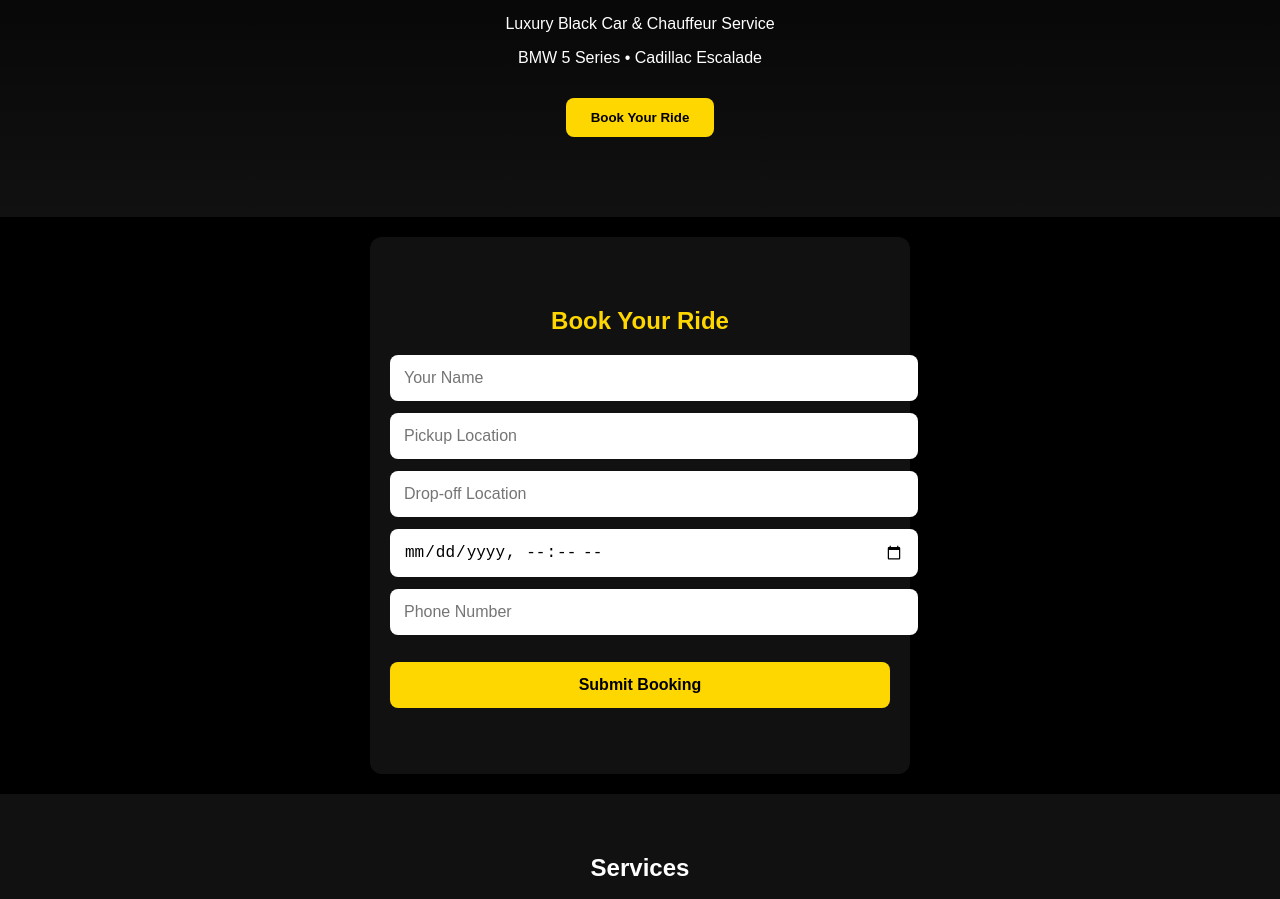
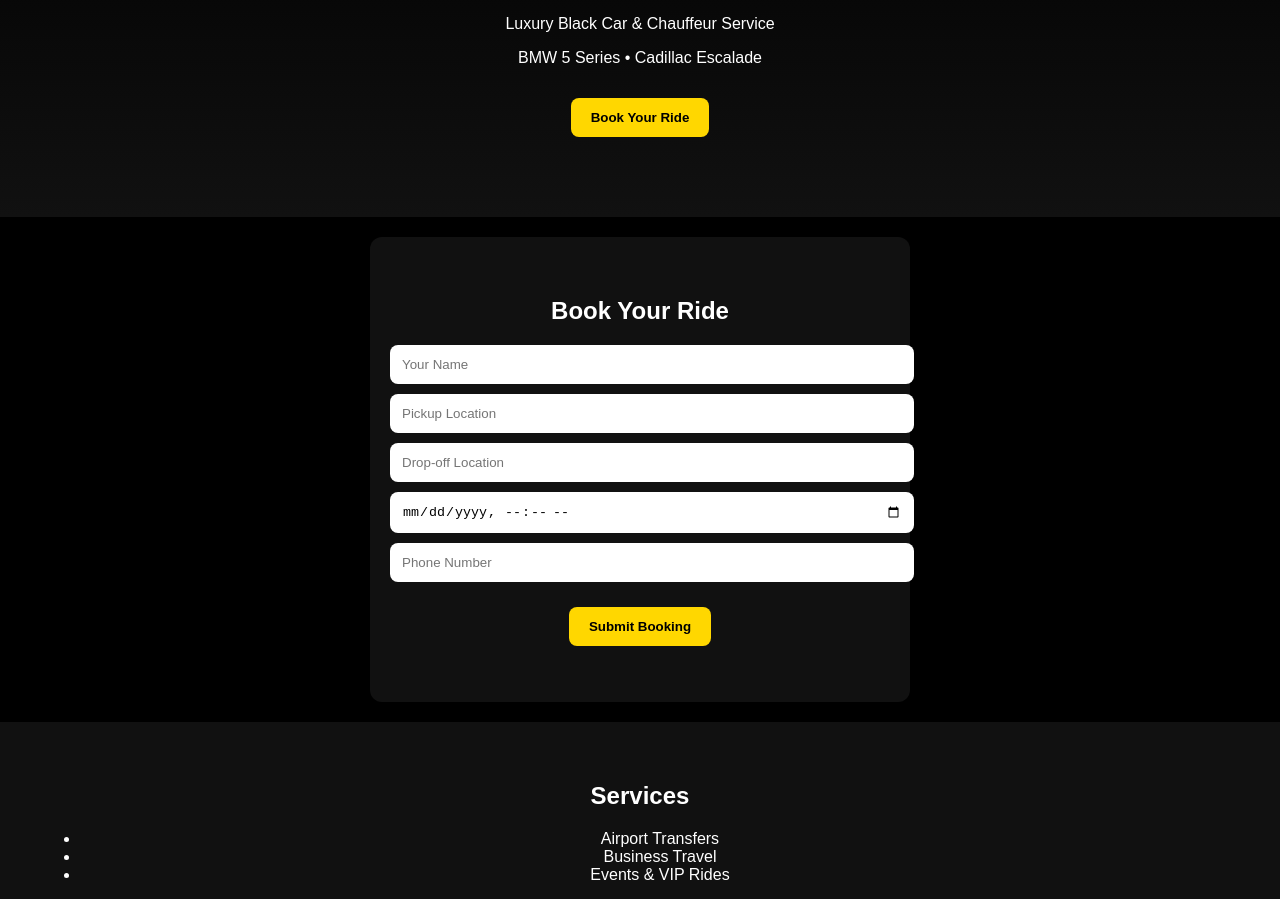
Before and after one commit to psj29cdy64-jpg/crown-black-car, a plain HTML site: page index.html in a window 1280 px wide. Shown: the part 177-1076 px from the top of the page. Drawn offline with Linux system fonts and the light colour scheme.

Commit message:
Refactor CSS styles for consistency and spacing

```diff
--- a/style.css
+++ b/style.css
@@ -1,12 +1,11 @@
 body {
   margin: 0;
-  font-family: Arial, sans-serif;
+  font-family: Arial;
   background: black;
   color: white;
   text-align: center;
 }
 
-/* HERO SECTION */
 .hero {
   padding: 80px 20px;
   background: linear-gradient(black, #111);
@@ -15,12 +14,10 @@ body {
 h1 {
   font-size: 45px;
   color: gold;
-  letter-spacing: 2px;
 }
 
-/* BUTTONS */
 button {
-  padding: 12px 25px;
+  padding: 12px 20px;
   background: gold;
   border: none;
   cursor: pointer;
@@ -29,9 +26,8 @@ button {
   border-radius: 8px;
 }
 
-/* BOOKING FORM BOX */
 .booking {
-  padding: 50px 20px;
+  padding: 40px 20px;
   background: #111;
   margin: 20px auto;
   width: 90%;
@@ -39,32 +35,16 @@ button {
   border-radius: 12px;
 }
 
-.booking h2 {
-  margin-bottom: 20px;
-  color: gold;
-}
-
-/* INPUTS */
 .booking input {
   display: block;
   width: 100%;
-  margin: 12px 0;
-  padding: 14px;
+  margin: 10px 0;
+  padding: 12px;
+  border-radius: 8px;
   border: none;
-  border-radius: 8px;
-  font-size: 16px;
 }
 
-/* SUBMIT BUTTON */
-.booking button {
-  width: 100%;
-  padding: 14px;
-  font-size: 16px;
+.info, .contact {
+  padding: 40px;
+  background: #111;
 }
-
-/* SECTIONS */
-.info, .contact {
-  padding: 40px 20px;
-  background: #111;
-  margin-top: 10px;
-}
```
